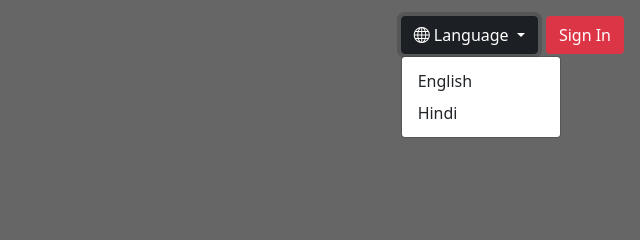
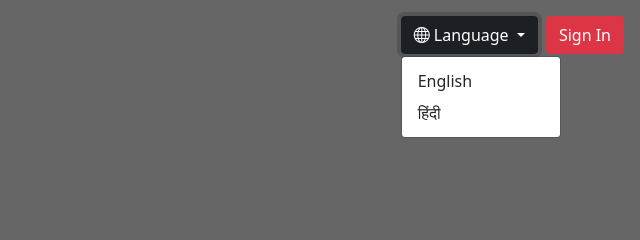
Before and after one commit to kewalkhondekar25/Netflix-CLone, a website: page index.html in a window 1280 px wide. Both pictures are taken after a click on the button "Language". Shown: the top 240 px of the page, 640-1280 px from the left. Drawn offline with nearby package versions, Linux system fonts and the light colour scheme.

Commit message:
modified toggle functionality

```diff
--- a/index.html
+++ b/index.html
@@ -120,7 +120,7 @@
                                     English
                                 </div>
                                 <div class="dropdown-item">
-                                    Hindi
+                                    हिंदी
                                 </div>
                             </div>
                         </div>
```
